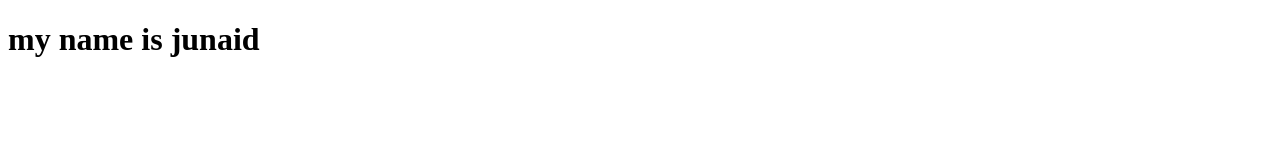
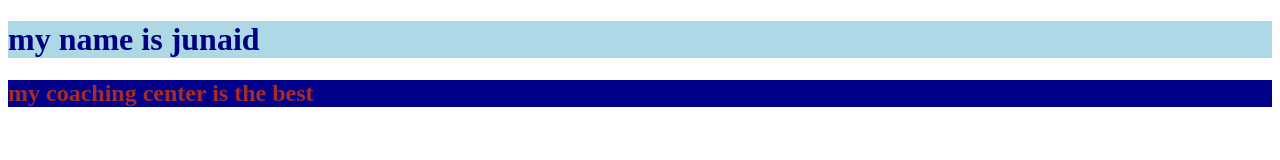
Before and after one commit to junaidsaeedmafia/coding, a plain HTML site: page index.html in a window 1280 px wide. Drawn offline with Linux system fonts and the light colour scheme.

Commit message:
second commit

```diff
--- a/index.html
+++ b/index.html
@@ -14,6 +14,9 @@
     my name is junaid
 </h1>
 
+<h2>
+    my coaching center is the best
+</h2>
 
 
 </body>
--- a/style.css
+++ b/style.css
@@ -1,4 +1,9 @@
 h1{
-    color:navy
-    background-color:maroon
+    color:navy;
+    background-color:lightblue;
 }
+
+h2{
+    color: brown;
+    background-color: darkblue;
+}
```
